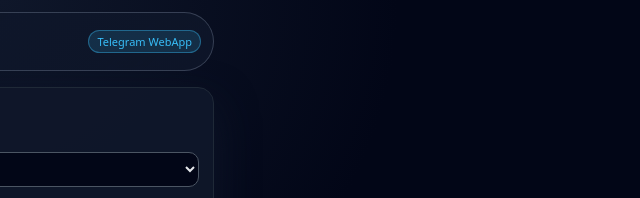
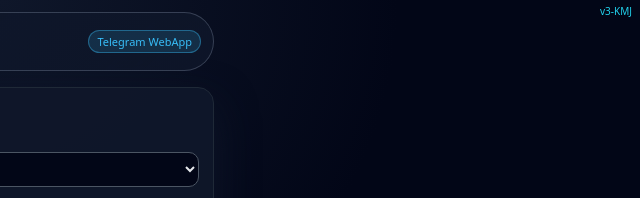
Before and after one commit to AR94NUR/telegram-lms, a plain HTML site: page index.html in a window 1280 px wide. Shown: the top 198 px of the page, 640-1280 px from the left. Drawn offline with Linux system fonts and the light colour scheme; a script that the page names is missing.

Commit message:
Update index.html

```diff
--- a/index.html
+++ b/index.html
@@ -5,6 +5,9 @@
   <title>Mini LMS</title>
   <meta name="viewport" content="width=device-width, initial-scale=1.0" />
   <script src="https://telegram.org/js/telegram-web-app.js"></script>
+  <div style="position:fixed;top:4px;right:8px;font-size:10px;color:#22d3ee;z-index:9999;">
+  v3-KMJ
+</div>
 
   <style>
     :root {
```
